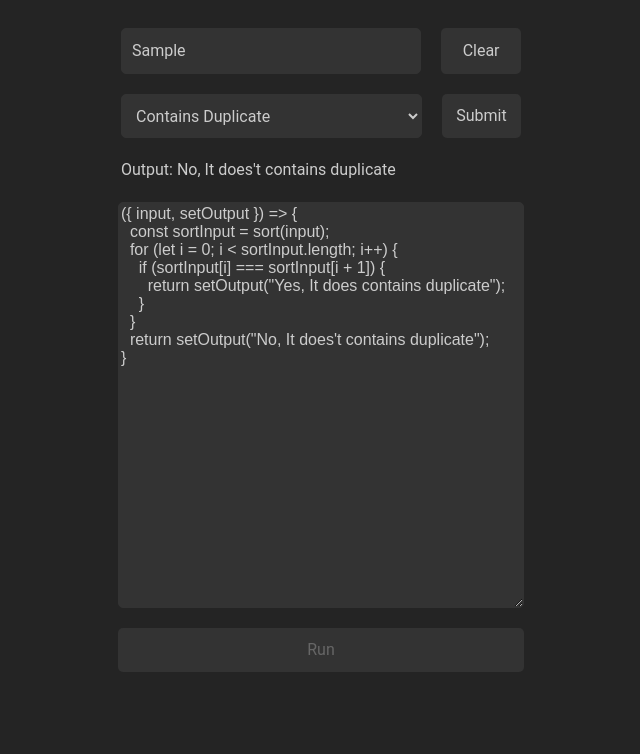
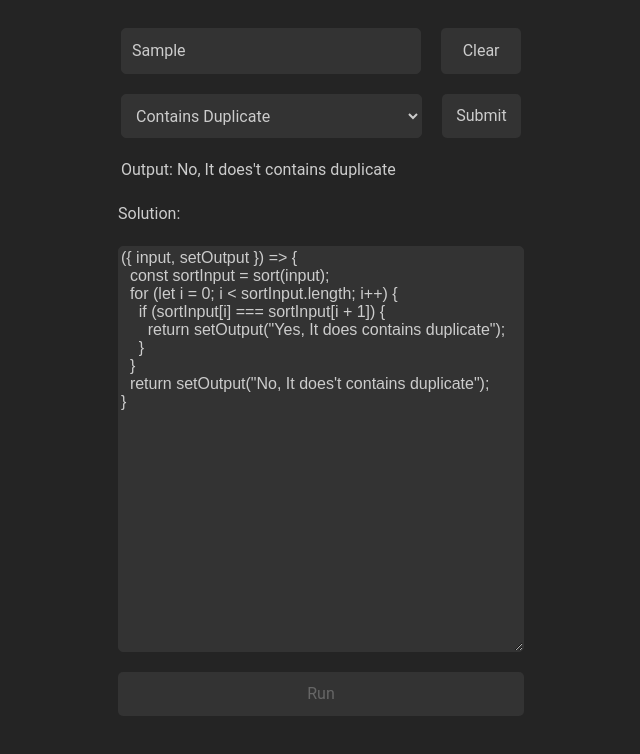
Before and after one commit to amit-goswami/dsa-react, a React (Vite) app: page / in a window 1280 px wide. Both pictures are taken after typing "Sample" into the empty fields and a click on the button "Submit". Shown: the top 754 px of the page, without its empty margins (319-959 px from the left). Built offline with nearby package versions, Linux system fonts and the light colour scheme.

Commit message:
ref: code ref

```diff
--- a/src/App.tsx
+++ b/src/App.tsx
@@ -62,7 +62,11 @@ function App() {
           </button>
         </div>
       </div>
-      <div className="app__output">Output: {output && <>{output}</>}</div>
+      {output && (
+        <p>
+          Output: <>{output}</>
+        </p>
+      )}
       {showEditor && (
         <div className="app__editor">
           <Editor
--- a/src/components/Editor.tsx
+++ b/src/components/Editor.tsx
@@ -27,6 +27,7 @@ function Editor({
 
   return (
     <div className="editor-container">
+      <p>Solution: </p>
       <textarea
         id="editor"
         className="editor"
--- a/src/index.css
+++ b/src/index.css
@@ -97,8 +97,9 @@ input {
   overflow: auto;
 }
 
-.app__output {
+p {
   color: #ccc;
+  margin: 0;
 }
 
 .submitButton-width {
```
